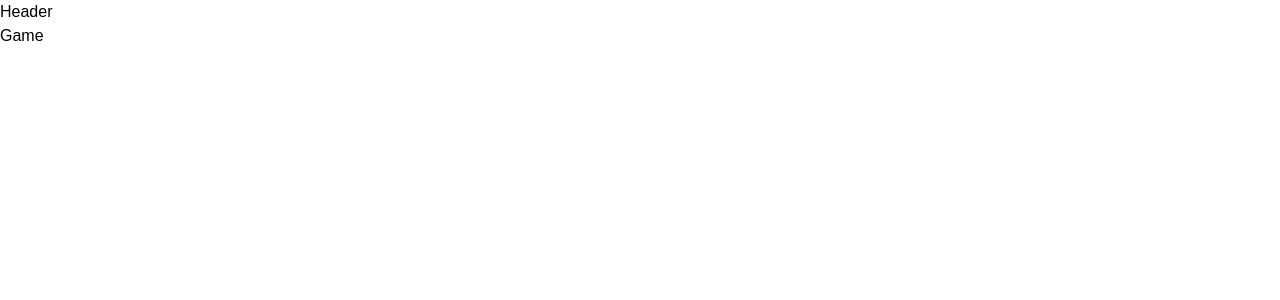
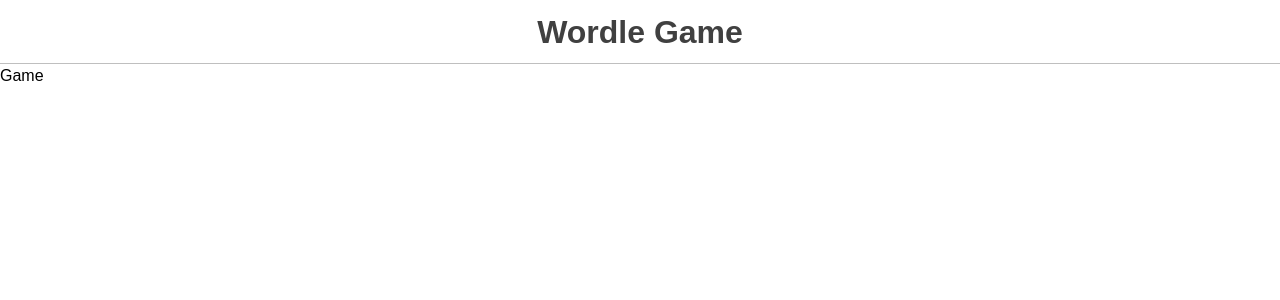
Before and after one commit to gustavonobrega/wordle-game, a React (Vite) app: page / in a window 1280 px wide. Shown: the top 300 px of the page. Built offline with nearby package versions, Linux system fonts and the light colour scheme.

Commit message:
add header component

```diff
--- a/src/components/App/index.tsx
+++ b/src/components/App/index.tsx
@@ -1,9 +1,10 @@
+import Header from '../Header'
 import './styles.css'
 
 export default function App() {
   return (
     <div className="wrapper">
-      <header>Header</header>
+      <Header />
 
       <div className="game-wrapper">
         Game
--- /dev/null
+++ b/src/components/Header/index.tsx
@@ -0,0 +1,9 @@
+import './styles.css'
+
+export default function Header() {
+  return (
+    <header>
+      <h1>Wordle Game</h1>
+    </header>
+  );
+}
--- /dev/null
+++ b/src/components/Header/styles.css
@@ -0,0 +1,19 @@
+header {
+  display: flex;
+  height: var(--header-height);
+  border-bottom: 1px solid var(--color-gray-700);
+  color: var(--color-gray-300);
+}
+
+h1 {
+  flex: 1;
+  font-size: 2rem;
+  line-height: var(--header-height);
+  text-align: center;
+}
+
+@media (max-width: 25rem) {
+  h1 {
+    font-size: 1.25rem;
+  }
+}
--- a/src/global.css
+++ b/src/global.css
@@ -52,8 +52,6 @@ h6 {
 */
 
 html {
-  overflow-y: scroll;
-
   --game-spacing: 32px;
   --header-height: 4rem;
 
```
